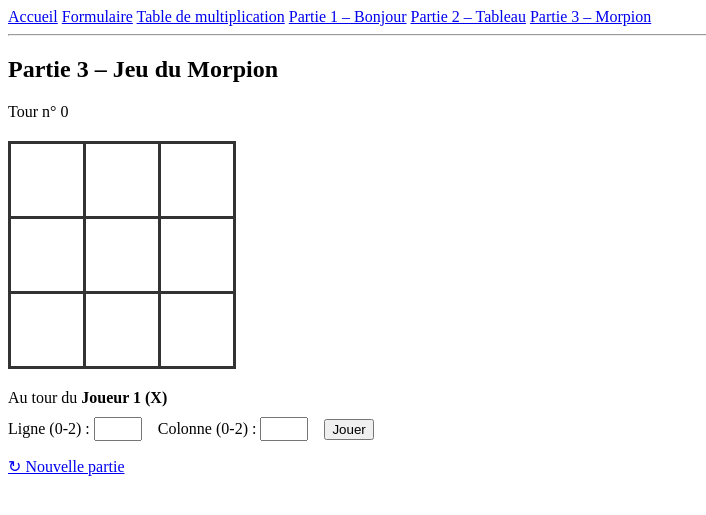
After one commit to bevux/Miage, a Java web app: page /morpion in a window 1280 px wide. The commit adds this page. Shown: the top 515 px of the page, without its empty margins (0-706 px from the left). Run offline with Tomcat 11, a stand-in JSP engine, Linux system fonts and the light colour scheme.

Commit message:
TP Morpion : ajout des 3 parties JSP + Servlet
Partie 1 (BonjourServlet + bonjour.jsp) :
  - GET  → affiche le formulaire de saisie
  - POST → affiche "Bonjour <nom>" via request.getAttribute

Partie 2 (TableauServlet + tableau.jsp) :
  - split("0|1|0|2|0|0|1|0|0") → tableau String[]
  - affichage brut du tableau puis grille HTML 3×3

Partie 3 (MorpionServlet + morpion.jsp) :
  - Plateau géré comme chaîne "0|0|0|…" transmis en champ caché
  - Validation des coordonnées (hors plateau, case déjà jouée)
  - Détection victoire (lignes, colonnes, diagonales) et match nul
  - Formulaire masqué en fin de partie

menu.jsp : ajout des liens vers les 3 parties

https://claude.ai/code/session_01TFNFW7ct4W1DL1m6CDSg75

```diff
--- /dev/null
+++ b/src/main/webapp/WEB-INF/morpion.jsp
@@ -0,0 +1,129 @@
+<%--
+  PARTIE 3 – Vue Morpion
+  Zone 1 : variables récupérées depuis les attributs de requête
+  Zone 2 : affichage du plateau 3×3
+  Zone 3 : formulaire de saisie des coordonnées (+ champs cachés)
+  Résultat affiché et formulaire masqué si la partie est terminée
+--%>
+<%@ page language="java" contentType="text/html; charset=UTF-8" pageEncoding="UTF-8" %>
+
+<!DOCTYPE html>
+<html>
+<head>
+    <meta charset="UTF-8">
+    <title>Partie 3 – Morpion</title>
+    <style>
+        table  { border-collapse: collapse; margin: 20px 0; }
+        td     { width: 70px; height: 70px; text-align: center;
+                 vertical-align: middle; border: 3px solid #333;
+                 font-size: 32px; font-weight: bold; }
+        .x     { color: #1a73e8; }
+        .o     { color: #d93025; }
+        .info  { font-size: 16px; margin: 8px 0; }
+        .error { color: #d93025; }
+        .win   { color: #188038; font-size: 22px; font-weight: bold; margin: 12px 0; }
+        form   { margin-top: 10px; }
+        input[type="text"] { width: 40px; text-align: center; font-size: 16px; }
+    </style>
+</head>
+<body>
+
+    <%@ include file="../menu.jsp" %>
+
+    <h2>Partie 3 – Jeu du Morpion</h2>
+
+    <%-- ============================================================
+         ZONE 1 : récupération des variables
+         Première visite (GET) → valeurs initiales posées par le servlet
+         Retour formulaire (POST) → valeurs mises à jour par le servlet
+         ============================================================ --%>
+    <%
+        String   plateauStr = (String)  request.getAttribute("plateau");
+        int      tour       = (Integer) request.getAttribute("tour");
+        int      gg         = (Integer) request.getAttribute("gg");
+        String   message    = (String)  request.getAttribute("message");
+
+        String[] cells = plateauStr.split("\\|");
+        int joueurCourant = tour % 2 + 1;
+    %>
+
+    <%-- Affichage d'un message d'erreur (coup invalide) --%>
+    <% if (!message.isEmpty()) { %>
+        <p class="error"><%= message %></p>
+    <% } %>
+
+    <p class="info">Tour n° <%= tour %></p>
+
+    <%-- ============================================================
+         ZONE 2 : plateau de jeu
+         0 → case vide, 1 → X (joueur 1), 2 → O (joueur 2)
+         Ligne i, colonne j → indice = i * 3 + j
+         ============================================================ --%>
+    <table>
+    <%
+        for (int i = 0; i < 3; i++) {
+    %>
+        <tr>
+        <%
+            for (int j = 0; j < 3; j++) {
+                String cell = cells[i * 3 + j];
+        %>
+            <td>
+            <% if (cell.equals("1")) { %>
+                <span class="x">X</span>
+            <% } else if (cell.equals("2")) { %>
+                <span class="o">O</span>
+            <% } else { %>
+                &nbsp;
+            <% } %>
+            </td>
+        <%
+            }
+        %>
+        </tr>
+    <%
+        }
+    %>
+    </table>
+
+    <%-- (d) Affichage du résultat final --%>
+    <% if (gg == 1) { %>
+        <p class="win">&#127881; Joueur 1 (X) gagne !</p>
+    <% } else if (gg == 2) { %>
+        <p class="win">&#127881; Joueur 2 (O) gagne !</p>
+    <% } else if (gg == 0 && tour == 9) { %>
+        <p class="win">Match nul !</p>
+    <% } %>
+
+    <%-- ============================================================
+         ZONE 3 : formulaire de saisie (masqué si la partie est finie)
+         Champs cachés : plateau et tour transmis à chaque POST
+         ============================================================ --%>
+    <% if (gg == 0 && tour < 9) { %>
+
+        <p class="info">
+            Au tour du <strong>Joueur <%= joueurCourant %>
+            (<%= joueurCourant == 1 ? "X" : "O" %>)</strong>
+        </p>
+
+        <form method="post" action="${pageContext.request.contextPath}/morpion">
+
+            <%-- (a/c) Variables cachées : état du jeu transmis au servlet --%>
+            <input type="hidden" name="plateau" value="<%= plateauStr %>" />
+            <input type="hidden" name="tour"    value="<%= tour %>" />
+
+            Ligne&nbsp;(0‑2)&nbsp;:
+            <input type="text" name="x" maxlength="1" />
+            &nbsp;&nbsp;
+            Colonne&nbsp;(0‑2)&nbsp;:
+            <input type="text" name="y" maxlength="1" />
+            &nbsp;&nbsp;
+            <input type="submit" value="Jouer" />
+        </form>
+
+    <% } %>
+
+    <p><a href="${pageContext.request.contextPath}/morpion">&#8635; Nouvelle partie</a></p>
+
+</body>
+</html>
--- a/src/main/webapp/menu.jsp
+++ b/src/main/webapp/menu.jsp
@@ -25,6 +25,11 @@
     <%-- Lien vers la table de multiplication du nombre 5 par défaut.
          L'utilisateur peut changer le nombre dans l'URL. --%>
     <a href="${pageContext.request.contextPath}/multiplication?nombre=5">Table de multiplication</a>
+
+    <%-- TP Morpion --%>
+    <a href="${pageContext.request.contextPath}/bonjour">Partie 1 – Bonjour</a>
+    <a href="${pageContext.request.contextPath}/tableau-chaines">Partie 2 – Tableau</a>
+    <a href="${pageContext.request.contextPath}/morpion">Partie 3 – Morpion</a>
 </nav>
 
 <hr />
```
Also changed, not shown: src/main/java/com/BonjourServlet.java (added, +40 -0 lines), src/main/java/com/MorpionServlet.java (added, +111 -0 lines), src/main/java/com/TableauServlet.java (added, +33 -0 lines), src/main/webapp/WEB-INF/bonjour.jsp (added, +42 -0 lines), src/main/webapp/WEB-INF/tableau.jsp (added, +62 -0 lines).
